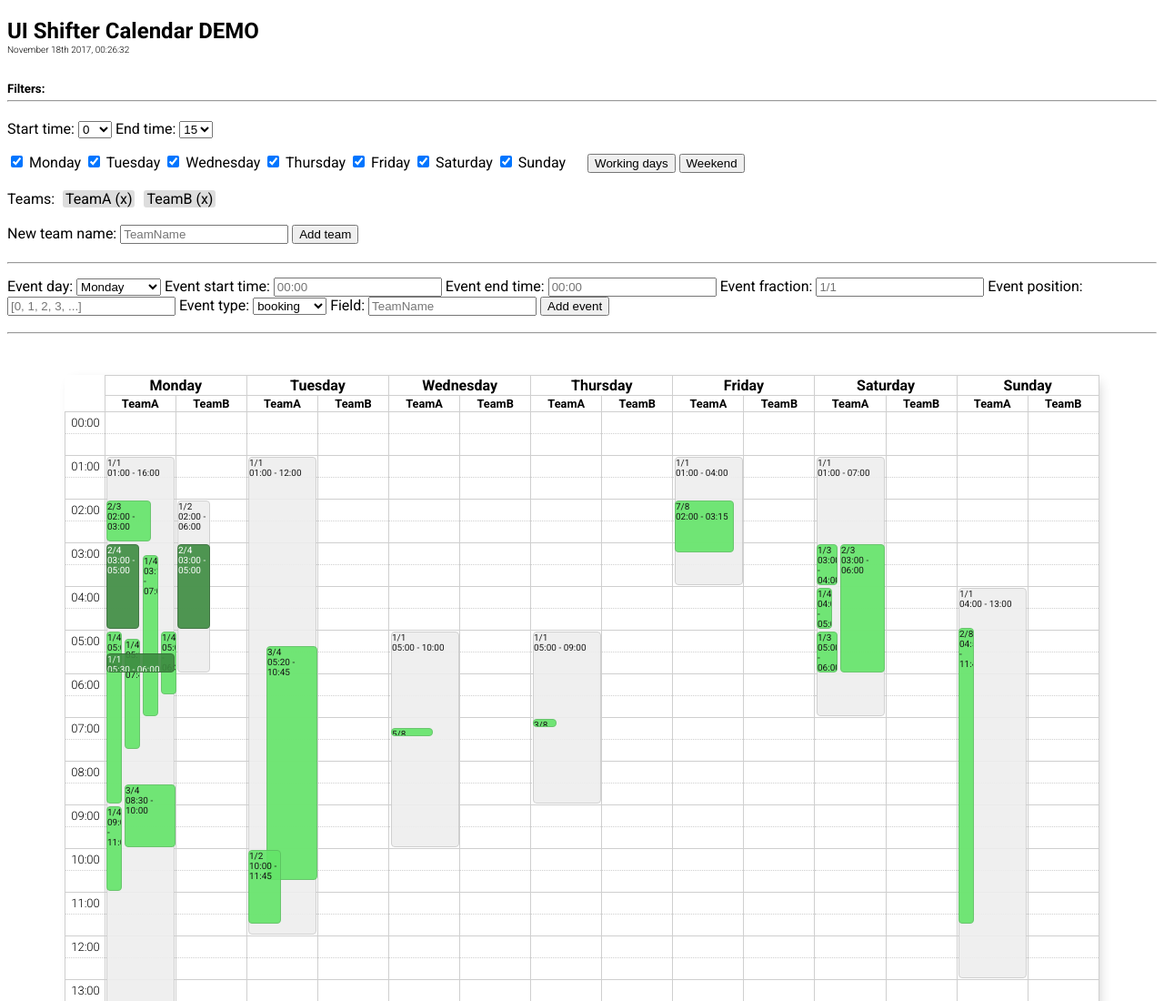
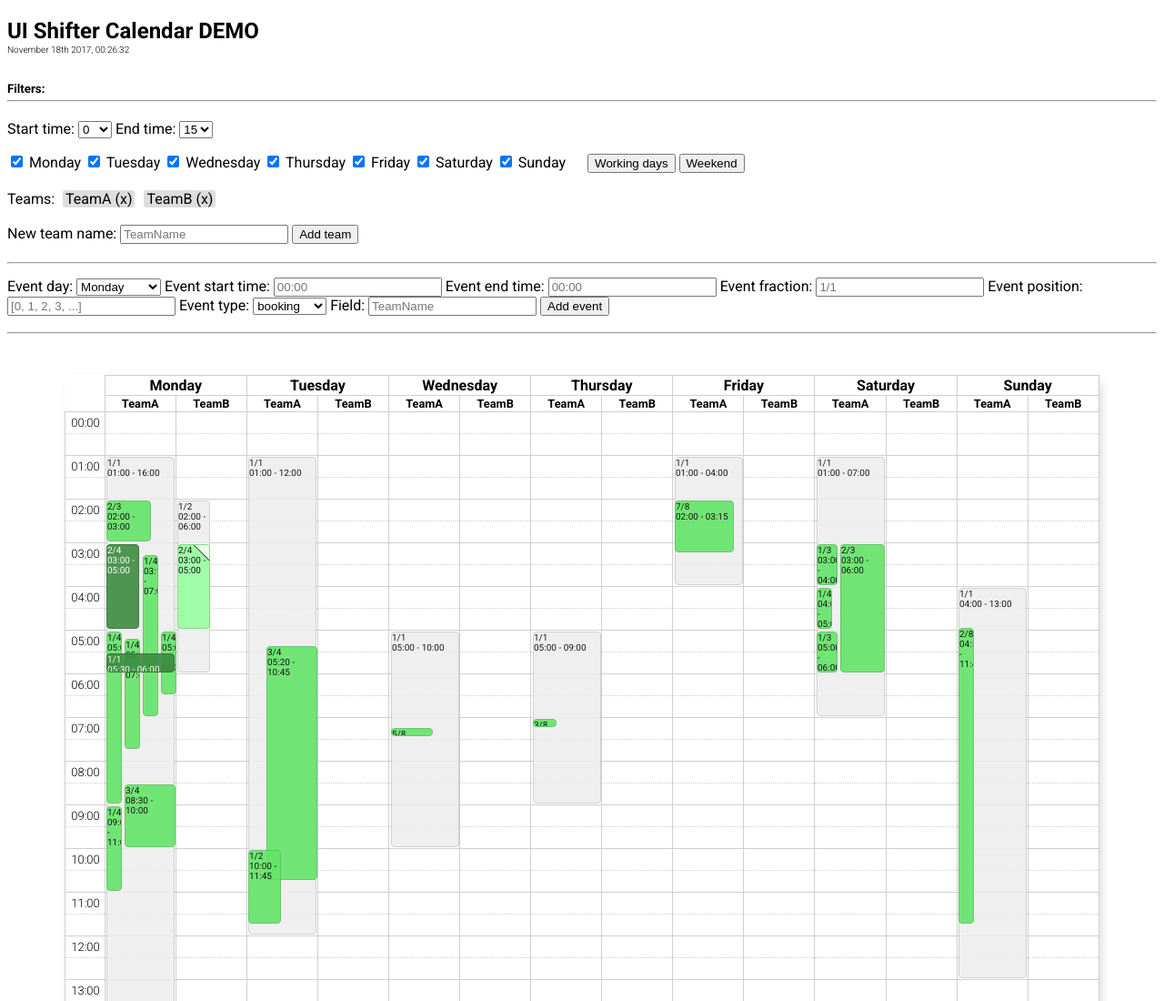
Before and after one commit to kkolada/ui-shifter-calendar, a website: page showcase/index.html in a window 1280 px wide. Shown: the top 1100 px of the page at 91% size. Drawn offline with nearby package versions, Linux system fonts and the light colour scheme; files that its build step writes are made by us from their sources.

Commit message:
Transfer booking added.

```diff
--- a/showcase/showcase.js
+++ b/showcase/showcase.js
@@ -122,7 +122,7 @@ shifterCalendarShowcaseApp.controller('ShowcaseCtrl', function($scope) {
             to: '05:00',
             fraction: '2/4',
             position: 0,
-            type: 'shift',
+            type: 'booking-transferred',
             team: 'TeamB'
         },
         {
--- a/src/component/ui-shifter-calendar-event.factory.js
+++ b/src/component/ui-shifter-calendar-event.factory.js
@@ -327,6 +327,9 @@
                 case eventConst.SHIFT:
                     eventClass = 'shift';
                     break;
+                case eventConst.BOOKING_TRANSFERRED:
+                    eventClass = 'booking-transferred';
+                    break;
                 default:
                     break;
             }
--- a/src/component/ui-shifter-calendar.constants.js
+++ b/src/component/ui-shifter-calendar.constants.js
@@ -10,6 +10,7 @@
             OPEN_HOUR: 'openHour',
             BOOKING: 'booking',
             SHIFT: 'shift',
+            BOOKING_TRANSFERRED: 'booking-transferred',
             REPAINT_EVENTS: 'UI.Shifter.Calendar:repaint'
         });
 })();
--- a/src/ui-shifter-calendar.styles.scss
+++ b/src/ui-shifter-calendar.styles.scss
@@ -1,8 +1,24 @@
+// variables
 $border-color-grey: #cfcfcf;
 $outer-table-border-color: #9e9c9c;
 $first-column-fixed-width: 43px;
 $event-border-radius: 4px;
 
+
+// helpers
+@mixin booking-transferred-pseudo-el {
+  content: '';
+  position: absolute;
+  display: block;
+}
+
+@mixin transformRotateCustomDegree($rad) {
+  -webkit-transform: rotate($rad);
+  -moz-transform: rotate($rad);
+  transform: rotate($rad);
+}
+
+// main styles
 .ui-shifter-calendar {
   display: block;
 
@@ -99,6 +115,29 @@ $event-border-radius: 4px;
             color: #fff;
           }
         }
+        &.booking-transferred {
+          &:hover {
+            background: #76dc7e;
+            border: 1px solid #5db95d;
+            &::before {
+              opacity: 1;
+            }
+          }
+          background: #98ffa0;
+          border: 1px solid #76dc7e;
+          &::before {
+            @include booking-transferred-pseudo-el;
+            top: -20px;
+            right: -20px;
+            width: 40px;
+            height: 30px;
+            background: #ffffff;
+            border-bottom: 1px solid #0e0e0e;
+            @include transformRotateCustomDegree(45deg);
+            opacity: 0.8;
+            transition: opacity .3s ease .0s;
+          }
+        }
       }
 
       & > td {
```
Also changed, not shown: dist/ui-shifter-calendar.css, dist/ui-shifter-calendar.js, dist/ui-shifter-calendar.min.js, 1 other file.
